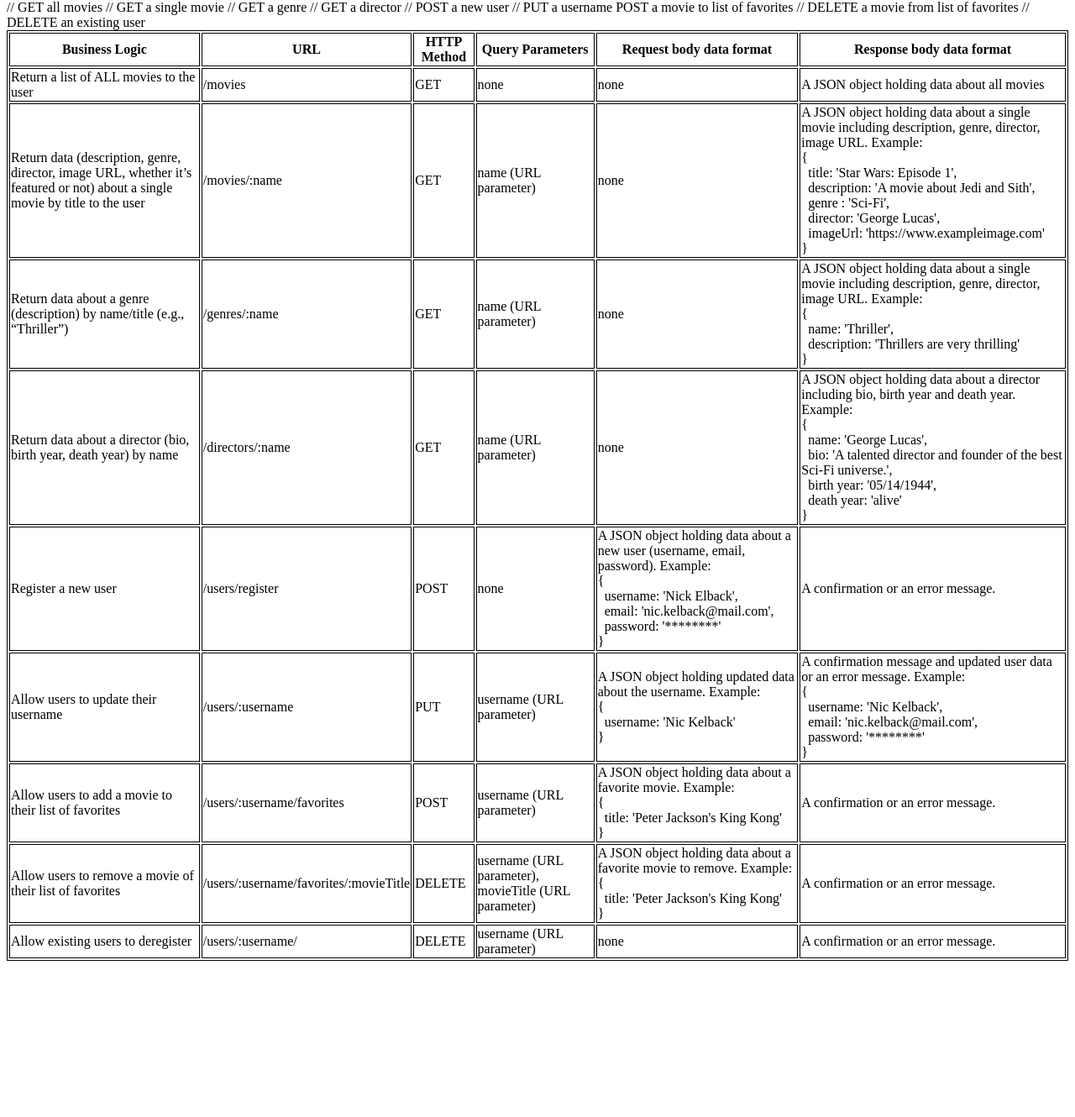
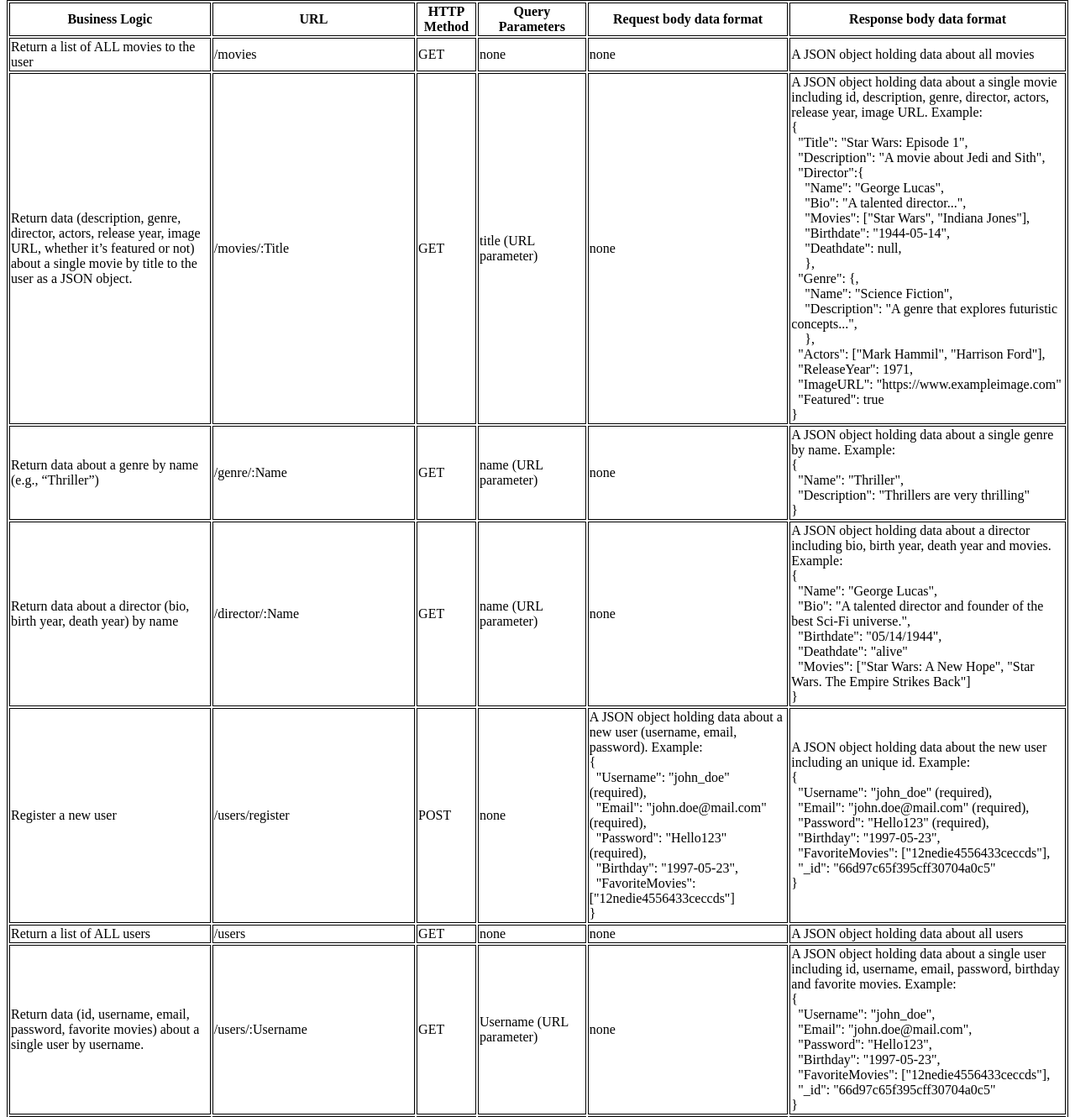
Before and after one commit to RobAtD/movie_api, a website: page public/documentation.html in a window 1280 px wide. Shown: the part 80-1410 px from the top of the page at 84% size. Before the commit the page ends 1232 px from the top, so only its background shows below. Drawn offline with Linux system fonts and the light colour scheme.

Commit message:
updated documentation

```diff
--- a/public/documentation.html
+++ b/public/documentation.html
@@ -20,7 +20,7 @@
                 </tr>
             </thead>
             <tbody>
-                // GET all movies
+                <!-- GET all movies -->
                 <tr>
                     <td>Return a list of ALL movies to the user</td>
                     <td>/movies</td>
@@ -29,75 +29,93 @@
                     <td>none</td>
                     <td>A JSON object holding data about all movies</td>
                 </tr>
-                // GET a single movie
+                <!-- GET a single movie -->
                 <tr>
                     <td>
-                        Return data (description, genre, director, image URL,
-                        whether it’s featured or not) about a single movie by
-                        title to the user
+                        Return data (description, genre, director, actors,
+                        release year, image URL, whether it’s featured or not)
+                        about a single movie by title to the user as a JSON
+                        object.
                     </td>
-                    <td>/movies/:name</td>
+                    <td>/movies/:Title</td>
+                    <td>GET</td>
+                    <td>title (URL parameter)</td>
+                    <td>none</td>
+                    <td>
+                        A JSON object holding data about a single movie
+                        including id, description, genre, director, actors,
+                        release year, image URL. Example: <br />
+                        {<br />
+                        &nbsp;&nbsp;"Title": "Star Wars: Episode 1",<br />
+                        &nbsp;&nbsp;"Description": "A movie about Jedi and
+                        Sith",<br />
+                        &nbsp;&nbsp;"Director":{ <br />
+                        &nbsp;&nbsp;&nbsp;&nbsp;"Name": "George Lucas",<br />
+                        &nbsp;&nbsp;&nbsp;&nbsp;"Bio": "A talented
+                        director...",<br />
+                        &nbsp;&nbsp;&nbsp;&nbsp;"Movies": ["Star Wars", "Indiana
+                        Jones"],<br />
+                        &nbsp;&nbsp;&nbsp;&nbsp;"Birthdate": "1944-05-14",<br />
+                        &nbsp;&nbsp;&nbsp;&nbsp;"Deathdate": null,<br />
+                        &nbsp;&nbsp;&nbsp;&nbsp;},<br />
+                        &nbsp;&nbsp;"Genre": {,<br />
+                        &nbsp;&nbsp;&nbsp;&nbsp;"Name": "Science Fiction",<br />
+                        &nbsp;&nbsp;&nbsp;&nbsp;"Description": "A genre that
+                        explores futuristic concepts...",<br />
+                        &nbsp;&nbsp;&nbsp;&nbsp;},<br />
+                        &nbsp;&nbsp;"Actors": ["Mark Hammil", "Harrison
+                        Ford"],<br />
+                        &nbsp;&nbsp;"ReleaseYear": 1971,<br />
+                        &nbsp;&nbsp;"ImageURL":
+                        "https://www.exampleimage.com"<br />
+                        &nbsp;&nbsp;"Featured": true<br />
+                        }
+                    </td>
+                </tr>
+                <!-- GET a genre -->
+                <tr>
+                    <td>
+                        Return data about a genre by name (e.g., “Thriller”)
+                    </td>
+                    <td>/genre/:Name</td>
                     <td>GET</td>
                     <td>name (URL parameter)</td>
                     <td>none</td>
                     <td>
-                        A JSON object holding data about a single movie
-                        including description, genre, director, image URL.
+                        A JSON object holding data about a single genre by name.
                         Example: <br />
                         {<br />
-                        &nbsp;&nbsp;title: 'Star Wars: Episode 1',<br />
-                        &nbsp;&nbsp;description: 'A movie about Jedi and
-                        Sith',<br />
-                        &nbsp;&nbsp;genre : 'Sci-Fi',<br />
-                        &nbsp;&nbsp;director: 'George Lucas',<br />
-                        &nbsp;&nbsp;imageUrl: 'https://www.exampleimage.com'<br />
+                        &nbsp;&nbsp;"Name": "Thriller",<br />
+                        &nbsp;&nbsp;"Description": "Thrillers are very
+                        thrilling"<br />
                         }
                     </td>
                 </tr>
-                // GET a genre
-                <tr>
-                    <td>
-                        Return data about a genre (description) by name/title
-                        (e.g., “Thriller”)
-                    </td>
-                    <td>/genres/:name</td>
-                    <td>GET</td>
-                    <td>name (URL parameter)</td>
-                    <td>none</td>
-                    <td>
-                        A JSON object holding data about a single movie
-                        including description, genre, director, image URL.
-                        Example: <br />
-                        {<br />
-                        &nbsp;&nbsp;name: 'Thriller',<br />
-                        &nbsp;&nbsp;description: 'Thrillers are very
-                        thrilling'<br />
-                        }
-                    </td>
-                </tr>
-                // GET a director
+                <!-- GET a director -->
                 <tr>
                     <td>
                         Return data about a director (bio, birth year, death
                         year) by name
                     </td>
-                    <td>/directors/:name</td>
+                    <td>/director/:Name</td>
                     <td>GET</td>
                     <td>name (URL parameter)</td>
                     <td>none</td>
                     <td>
                         A JSON object holding data about a director including
-                        bio, birth year and death year. Example: <br />
+                        bio, birth year, death year and movies. Example: <br />
                         {<br />
-                        &nbsp;&nbsp;name: 'George Lucas',<br />
-                        &nbsp;&nbsp;bio: 'A talented director and founder of the
-                        best Sci-Fi universe.',<br />
-                        &nbsp;&nbsp;birth year: '05/14/1944',<br />
-                        &nbsp;&nbsp;death year: 'alive'<br />
+                        &nbsp;&nbsp;"Name": "George Lucas",<br />
+                        &nbsp;&nbsp;"Bio": "A talented director and founder of
+                        the best Sci-Fi universe.",<br />
+                        &nbsp;&nbsp;"Birthdate": "05/14/1944",<br />
+                        &nbsp;&nbsp;"Deathdate": "alive"<br />
+                        &nbsp;&nbsp;"Movies": ["Star Wars: A New Hope", "Star
+                        Wars. The Empire Strikes Back"]<br />
                         }
                     </td>
                 </tr>
-                // POST a new user
+                <!-- POST a new user -->
                 <tr>
                     <td>Register a new user</td>
                     <td>/users/register</td>
@@ -107,71 +125,141 @@
                         A JSON object holding data about a new user (username,
                         email, password). Example: <br />
                         {<br />
-                        &nbsp;&nbsp;username: 'Nick Elback',<br />
-                        &nbsp;&nbsp;email: 'nic.kelback@mail.com',<br />
-                        &nbsp;&nbsp;password: '********'<br />
+                        &nbsp;&nbsp;"Username": "john_doe" (required),<br />
+                        &nbsp;&nbsp;"Email": "john.doe@mail.com" (required),<br />
+                        &nbsp;&nbsp;"Password": "Hello123" (required),<br />
+                        &nbsp;&nbsp;"Birthday": "1997-05-23",<br />
+                        &nbsp;&nbsp;"FavoriteMovies":
+                        ["12nedie4556433ceccds"]<br />
                         }
                     </td>
-                    <td>A confirmation or an error message.</td>
+                    <td>
+                        A JSON object holding data about the new user including
+                        an unique id. Example: <br />
+                        {<br />
+                        &nbsp;&nbsp;"Username": "john_doe" (required),<br />
+                        &nbsp;&nbsp;"Email": "john.doe@mail.com" (required),<br />
+                        &nbsp;&nbsp;"Password": "Hello123" (required),<br />
+                        &nbsp;&nbsp;"Birthday": "1997-05-23",<br />
+                        &nbsp;&nbsp;"FavoriteMovies":
+                        ["12nedie4556433ceccds"],<br />
+                        &nbsp;&nbsp;"_id": "66d97c65f395cff30704a0c5"<br />
+                        }
+                    </td>
                 </tr>
-                // PUT a username
+                <!-- GET all users-->
+                <tr>
+                    <td>Return a list of ALL users</td>
+                    <td>/users</td>
+                    <td>GET</td>
+                    <td>none</td>
+                    <td>none</td>
+                    <td>A JSON object holding data about all users</td>
+                </tr>
+                <!-- GET a single user by Username-->
+                <td>
+                    Return data (id, username, email, password, favorite movies)
+                    about a single user by username.
+                </td>
+                <td>/users/:Username</td>
+                <td>GET</td>
+                <td>Username (URL parameter)</td>
+                <td>none</td>
+                <td>
+                    A JSON object holding data about a single user including id,
+                    username, email, password, birthday and favorite movies.
+                    Example: <br />
+                    {<br />
+                    &nbsp;&nbsp;"Username": "john_doe",<br />
+                    &nbsp;&nbsp;"Email": "john.doe@mail.com",<br />
+                    &nbsp;&nbsp;"Password": "Hello123",<br />
+                    &nbsp;&nbsp;"Birthday": "1997-05-23",<br />
+                    &nbsp;&nbsp;"FavoriteMovies": ["12nedie4556433ceccds"],<br />
+                    &nbsp;&nbsp;"_id": "66d97c65f395cff30704a0c5"<br />
+                    }
+                </td>
+                <!-- PUT a username -->
                 <tr>
                     <td>Allow users to update their username</td>
-                    <td>/users/:username</td>
+                    <td>/users/:Username</td>
                     <td>PUT</td>
                     <td>username (URL parameter)</td>
                     <td>
                         A JSON object holding updated data about the username.
                         Example: <br />
                         {<br />
-                        &nbsp;&nbsp;username: 'Nic Kelback'<br />
+                        &nbsp;&nbsp;"Username": "Nic Kelback",<br />
+                        &nbsp;&nbsp;"Email": "nic.kelback@mail.com",<br />
+                        &nbsp;&nbsp;"Password": "Hello1234",<br />
+                        &nbsp;&nbsp;"Birthday": "1998-06-23",<br />
+                        &nbsp;&nbsp;"FavoriteMovies": ["3rbsi473bidbcw3r3r"]<br />
                         }
                     </td>
                     <td>
-                        A confirmation message and updated user data or an error
-                        message. Example: <br />
+                        A JSON object holding the updated data about the user.
+                        Example: <br />
                         {<br />
                         &nbsp;&nbsp;username: 'Nic Kelback',<br />
                         &nbsp;&nbsp;email: 'nic.kelback@mail.com',<br />
-                        &nbsp;&nbsp;password: '********'<br />
+                        &nbsp;&nbsp;password: 'Hello1234'<br />
+                        &nbsp;&nbsp;"Birthday": "1998-06-23",<br />
+                        &nbsp;&nbsp;"FavoriteMovies": ["3rbsi473bidbcw3r3r"],<br />
+                        &nbsp;&nbsp;"_id": "66d97c65f395cff30704a0c4"<br />
                         }
                     </td>
                 </tr>
-                POST a movie to list of favorites
+                <!-- POST a movie to list of favorites -->
                 <tr>
                     <td>
                         Allow users to add a movie to their list of favorites
                     </td>
-                    <td>/users/:username/favorites</td>
+                    <td>/users/:Username/favorites</td>
                     <td>POST</td>
                     <td>username (URL parameter)</td>
                     <td>
                         A JSON object holding data about a favorite movie.
                         Example: <br />
                         {<br />
-                        &nbsp;&nbsp;title: 'Peter Jackson's King Kong'<br />
+                        &nbsp;&nbsp;"FavoriteMovies": ["92e12hds89dbqwi82s"]<br />
                         }
                     </td>
-                    <td>A confirmation or an error message.</td>
+                    <td>
+                        A JSON object holding updated data about a user.
+                        Example: <br />
+                        {<br />
+                        &nbsp;&nbsp;username: 'Nic Kelback',<br />
+                        &nbsp;&nbsp;email: 'nic.kelback@mail.com',<br />
+                        &nbsp;&nbsp;password: 'Hello1234'<br />
+                        &nbsp;&nbsp;"Birthday": "1998-06-23",<br />
+                        &nbsp;&nbsp;"FavoriteMovies": ["3rbsi473bidbcw3r3r",
+                        "92e12hds89dbqwi82s"],<br />
+                        &nbsp;&nbsp;"_id": "66d97c65f395cff30704a0c4"<br />
+                        }
+                    </td>
                 </tr>
-                // DELETE a movie from list of favorites
+                <!-- DELETE a movie from list of favorites -->
                 <tr>
                     <td>
                         Allow users to remove a movie of their list of favorites
                     </td>
-                    <td>/users/:username/favorites/:movieTitle</td>
+                    <td>/users/:Username/favorites/:movieID</td>
                     <td>DELETE</td>
-                    <td>username (URL parameter), movieTitle (URL parameter)</td>
+                    <td>Username (URL parameter), movieID (URL parameter)</td>
+                    <td>none</td>
                     <td>
-                        A JSON object holding data about a favorite movie to
-                        remove. Example: <br />
+                        A JSON object holding updated data about a user.
+                        Example: <br />
                         {<br />
-                        &nbsp;&nbsp;title: 'Peter Jackson's King Kong'<br />
+                        &nbsp;&nbsp;username: 'Nic Kelback',<br />
+                        &nbsp;&nbsp;email: 'nic.kelback@mail.com',<br />
+                        &nbsp;&nbsp;password: 'Hello1234'<br />
+                        &nbsp;&nbsp;"Birthday": "1998-06-23",<br />
+                        &nbsp;&nbsp;"FavoriteMovies": ["3rbsi473bidbcw3r3r"],<br />
+                        &nbsp;&nbsp;"_id": "66d97c65f395cff30704a0c4"<br />
                         }
                     </td>
-                    <td>A confirmation or an error message.</td>
                 </tr>
-                // DELETE an existing user
+                <!-- DELETE an existing user -->
                 <tr>
                     <td>Allow existing users to deregister</td>
                     <td>/users/:username/</td>
```
